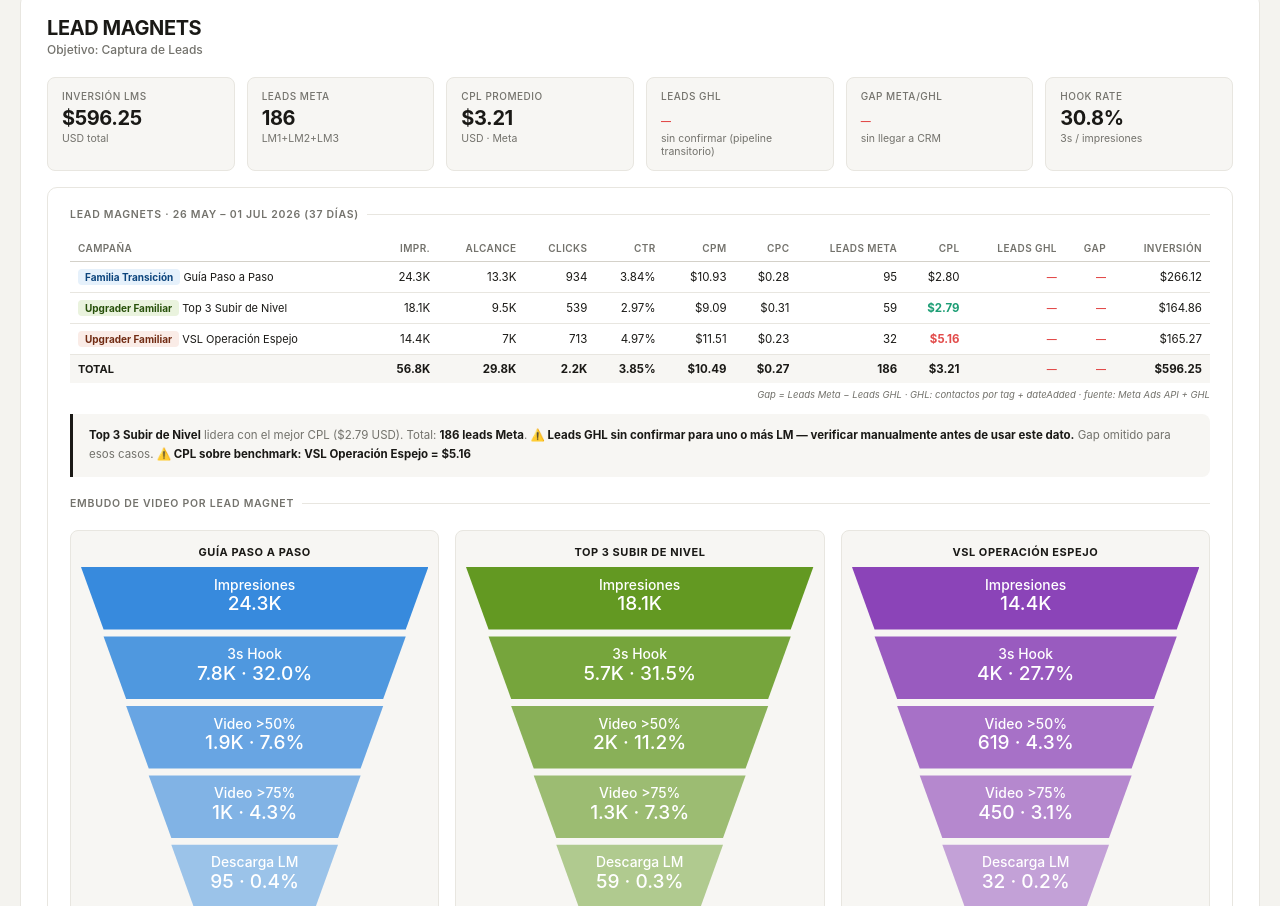
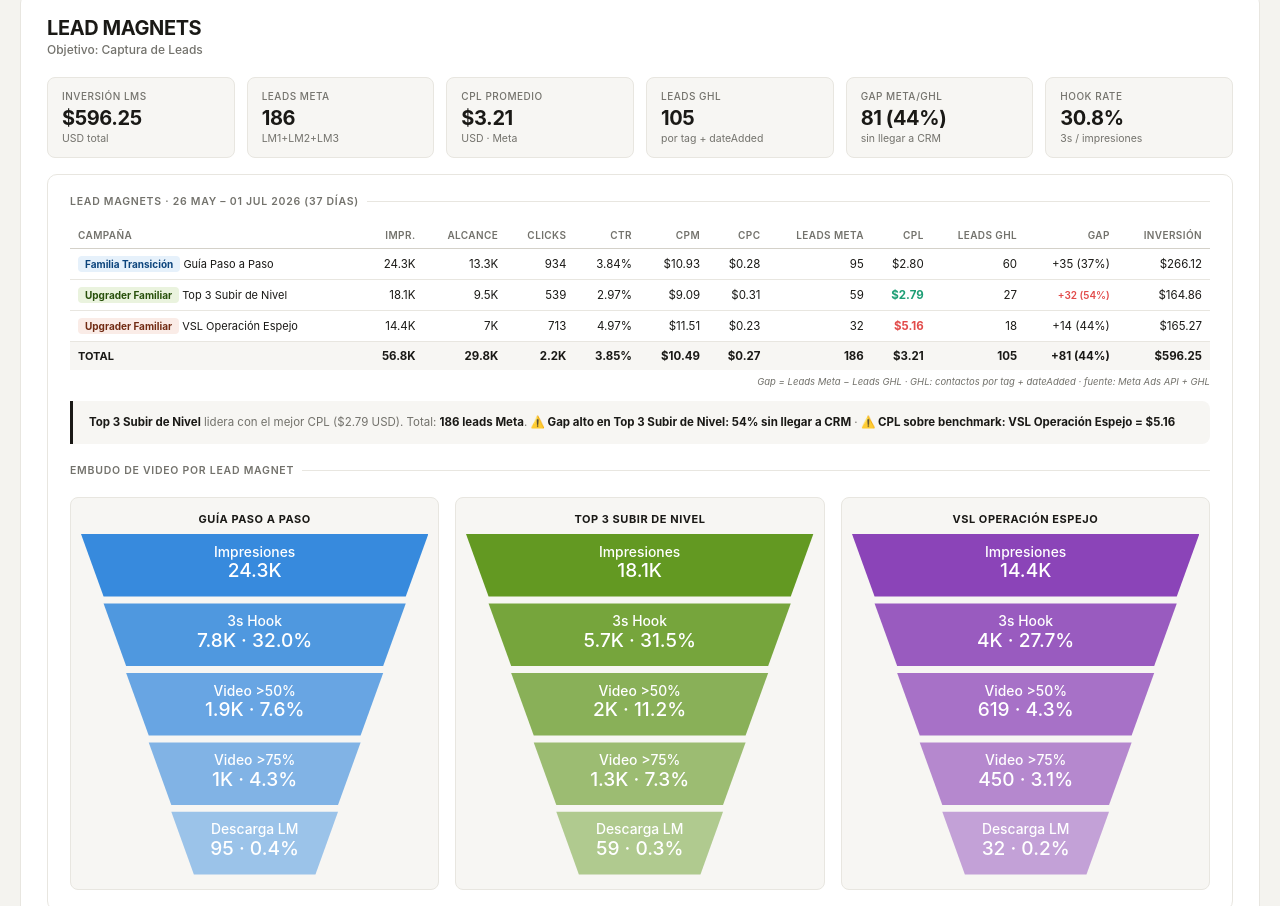
Before and after one commit to gianfrancolutjens/reporte_EBP, a plain HTML site: page index.html in a window 1280 px wide. Shown: the part 2222-3128 px from the top of the page. Drawn offline with nearby package versions, Linux system fonts and the light colour scheme.

Commit message:
EBP Reporte diario 2026-07-02

```diff
--- a/index.html
+++ b/index.html
@@ -254,13 +254,13 @@ const PERIODOS = {
     lms: [
       {name:'Guía Paso a Paso',    cls:'c1',bp:'Familia Transición',   color:'#378ADD',
        impr:24349,reach:13261,clicks:934,spend:266.12,ctr:3.84,cpm:10.93,cpc:0.28,
-       leads:95,ghlLeads:null,v3s:7793,v50:1858,v75:1048},
+       leads:95,ghlLeads:60,v3s:7793,v50:1858,v75:1048},
       {name:'Top 3 Subir de Nivel',cls:'c2',bp:'Upgrader Familiar',    color:'#639922',
        impr:18130,reach:9545,clicks:539,spend:164.86,ctr:2.97,cpm:9.09,cpc:0.31,
-       leads:59,ghlLeads:null,v3s:5712,v50:2037,v75:1323},
+       leads:59,ghlLeads:27,v3s:5712,v50:2037,v75:1323},
       {name:'VSL Operación Espejo', cls:'c3',bp:'Upgrader Familiar',   color:'#8B44B8',
        impr:14357,reach:7033,clicks:713,spend:165.27,ctr:4.97,cpm:11.51,cpc:0.23,
-       leads:32,ghlLeads:null,v3s:3974,v50:619,v75:450},
+       leads:32,ghlLeads:18,v3s:3974,v50:619,v75:450},
     ],
     dailyLabels:LABELS28, dailyL1:L1,dailyL2:L2,dailyL3:L3,dailyS1:S1,dailyS2:S2,dailyS3:S3,
     ghlDays:LABELS28, ghlSrc:GHL28.src,
```
